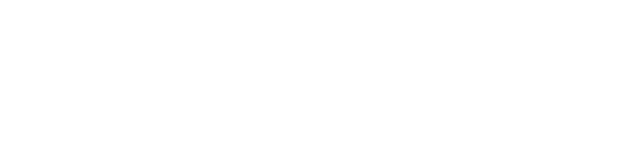
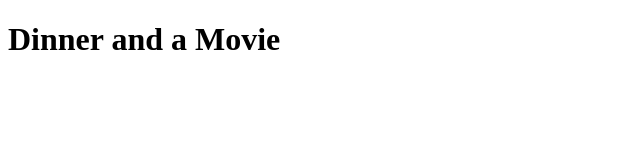
Before and after one commit to JaimeVilches87/Group-Project, a plain HTML site: page index.html in a window 1280 px wide. Shown: the whole page, without its empty margins (0-640 px from the left). Drawn offline with Linux system fonts and the light colour scheme.

Commit message:
develop branch

```diff
--- a/index.html
+++ b/index.html
@@ -7,12 +7,10 @@
     <title>Restautant Dash</title>
 
 </head>
-
-
-
-
 <body>
-
+    <header>
+<h1>Dinner and a Movie</h1>
+</header>
 
 
 </body>
```
